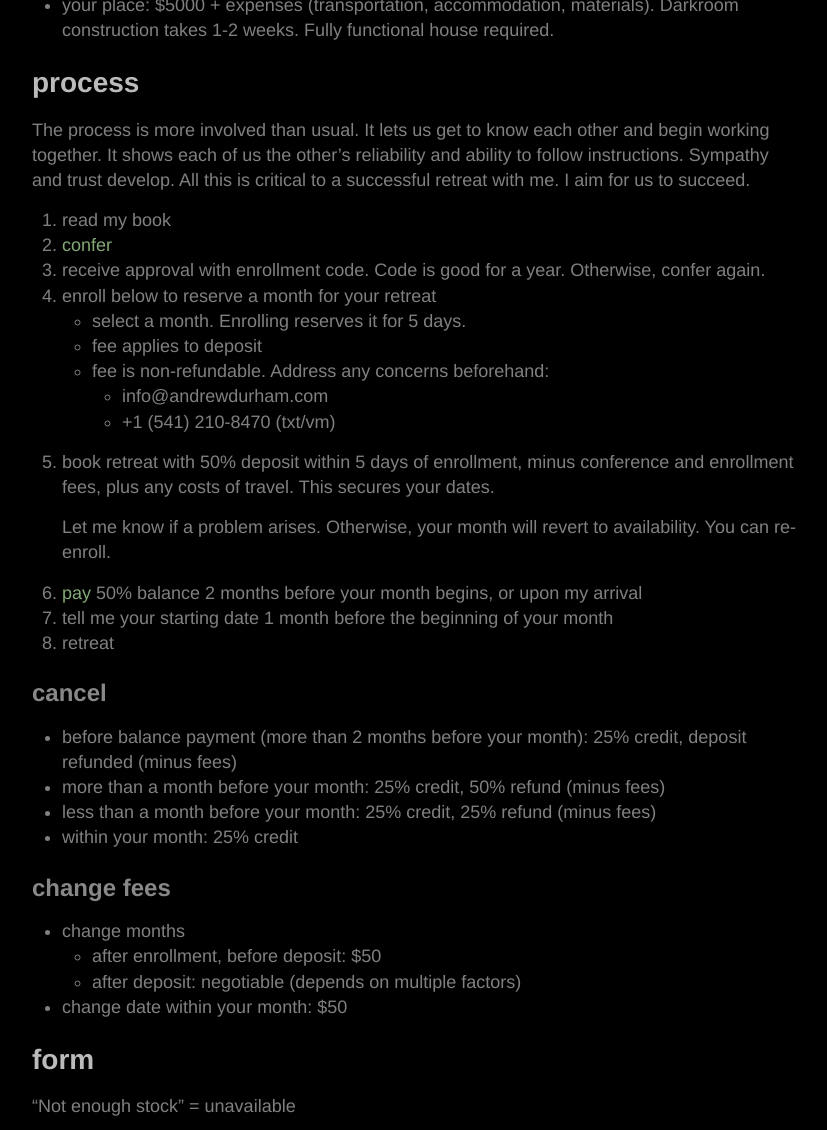
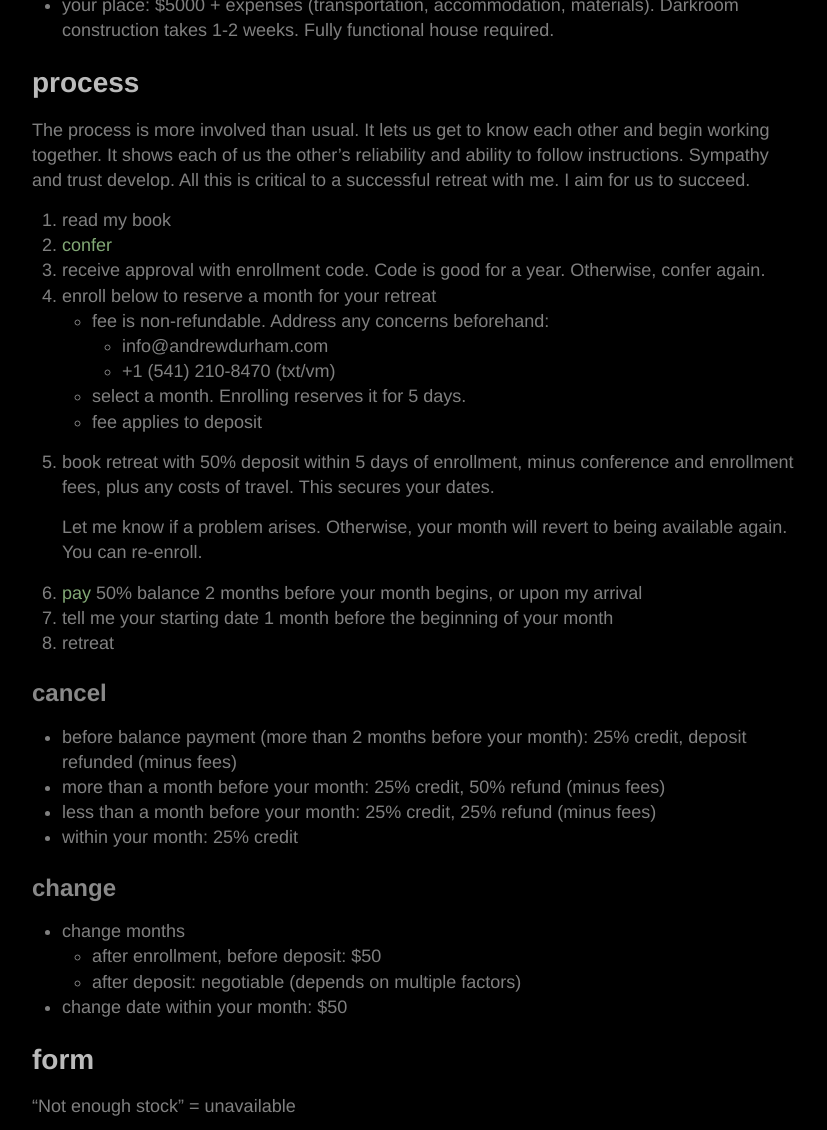
Before and after one commit to yodrew/yodrew.github.io, a Jekyll site: the page built from _pages/store/enroll.md, in a window 1280 px wide and 1400 px high, scrolled down 1293 px, cut to the strip 0-1130 px from the top of the window. Shown: the whole strip, without its empty margins (223-1050 px from the left). Built offline with Jekyll 4.4.1, drawn with Linux system fonts in a browser that asks for light colours.

Commit message:
please just work. Thanks. air. enroll.

```diff
--- a/_pages/store/enroll.md
+++ b/_pages/store/enroll.md
@@ -29,14 +29,14 @@
 3. [confer](/store/confer)
 4. receive approval with enrollment code. Code is good for a year. Otherwise, confer again.
 5. enroll below to reserve a month for your retreat
-	- select a month. Enrolling reserves it for 5 days.
-	- fee applies to deposit
 	- fee is non-refundable. Address any concerns beforehand:
 		- info@andrewdurham.com
 		- +1 (541) 210-8470 (txt/vm)
+	- select a month. Enrolling reserves it for 5 days.
+	- fee applies to deposit
 5. book retreat with 50% deposit within 5 days of enrollment, minus conference and enrollment fees, plus any costs of travel. This secures your dates.
 
-	Let me know if a problem arises. Otherwise, your month will revert to availability. You can re-enroll.
+	Let me know if a problem arises. Otherwise, your month will revert to being available again. You can re-enroll.
 6. [pay](/store#pay) 50% balance 2 months before your month begins, or upon my arrival
 7. tell me your starting date 1 month before the beginning of your month
 8. retreat
@@ -48,7 +48,7 @@
 - less than a month before your month: 25% credit, 25% refund (minus fees)
 - within your month: 25% credit
 
-#### change fees
+#### change
 
 - change months
 	- after enrollment, before deposit: $50
```
Also changed, not shown: _pages/air.md (+2 -2 lines).
